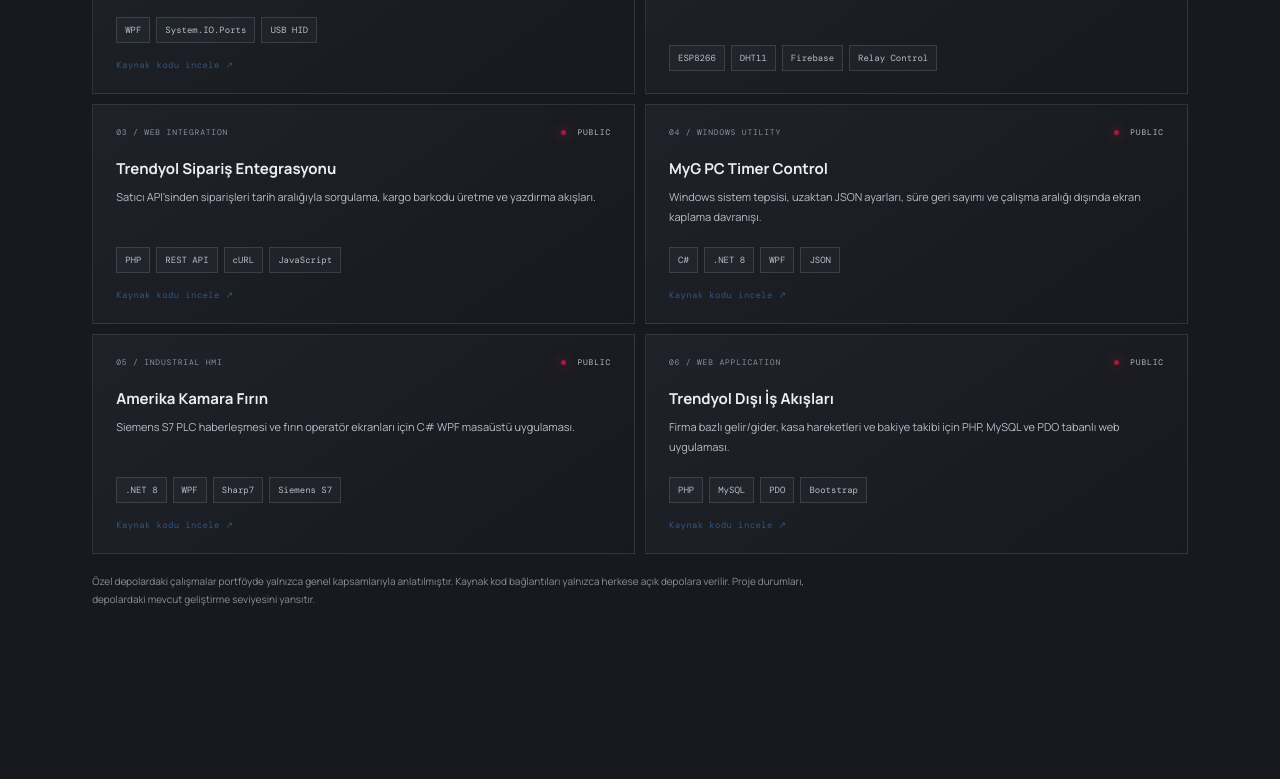
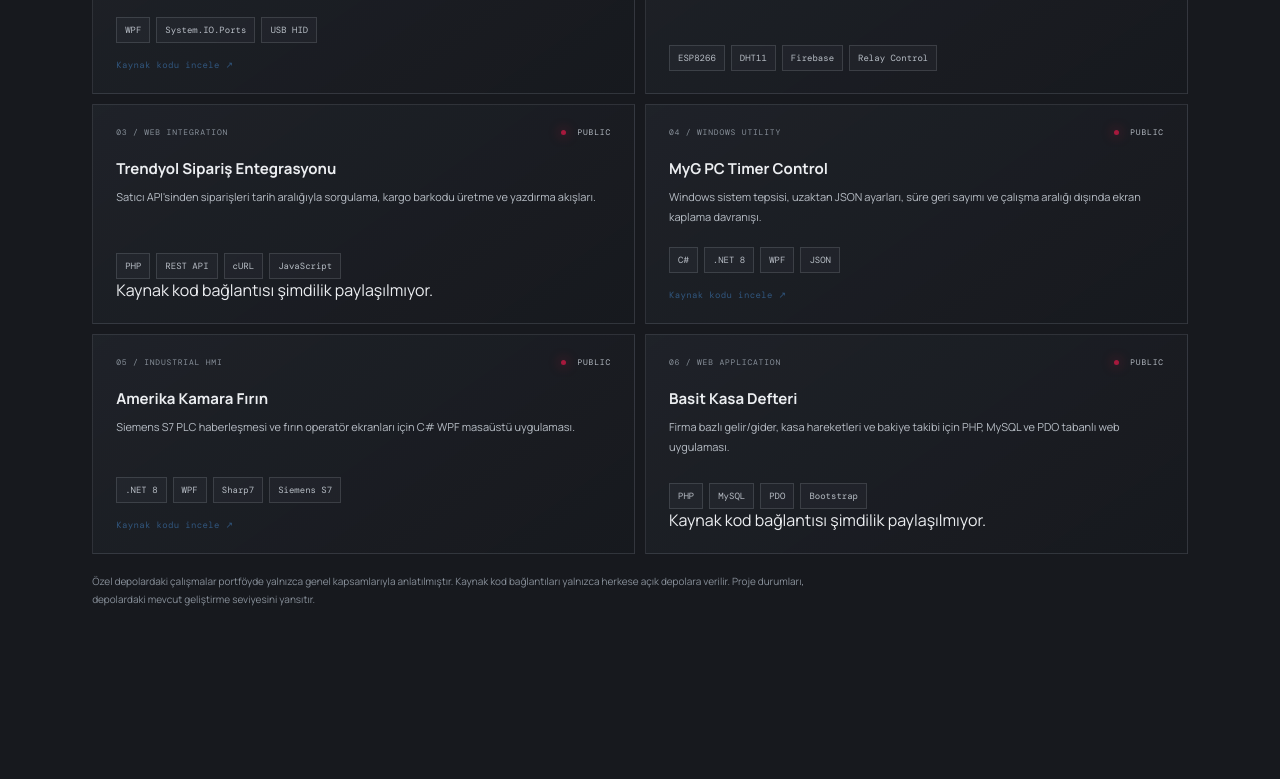
Before and after one commit to nicewo/mygultekin-site, a plain HTML site: page index.html in a window 1280 px wide. Shown: the part 4222-5001 px from the top of the page. Drawn offline with nearby package versions, Linux system fonts and the light colour scheme.

Commit message:
Withhold links to repositories requiring credential review

```diff
--- a/index.html
+++ b/index.html
@@ -97,10 +97,10 @@
         <div class="project-mini-grid">
           <article class="mini-project"><div class="mini-project-top"><span>01 / DESKTOP TOOL</span><span class="status"><i></i> PUBLIC</span></div><h3>UART / HID Communication Manager</h3><p>COM port seçimi, seri veri gönderme/alma ve USB HID cihazlarını listeleme için Windows haberleşme aracı.</p><div class="tags"><span>WPF</span><span>System.IO.Ports</span><span>USB HID</span></div><a href="https://github.com/nicewo/UartComManager" target="_blank" rel="noreferrer">Kaynak kodu incele ↗</a></article>
           <article class="mini-project"><div class="mini-project-top"><span>02 / EMBEDDED IOT</span><span class="status status-private"><i></i> ÖZEL PROJE</span></div><h3>ESP Tabanlı Kuluçka Otomasyonu</h3><p>İki bölmede sıcaklık ve nem izleme, otomatik/manüel çıkış kontrolü ve Firebase üzerinden uzaktan durum takibi.</p><div class="tags"><span>ESP8266</span><span>DHT11</span><span>Firebase</span><span>Relay Control</span></div></article>
-          <article class="mini-project"><div class="mini-project-top"><span>03 / WEB INTEGRATION</span><span class="status"><i></i> PUBLIC</span></div><h3>Trendyol Sipariş Entegrasyonu</h3><p>Satıcı API'sinden siparişleri tarih aralığıyla sorgulama, kargo barkodu üretme ve yazdırma akışları.</p><div class="tags"><span>PHP</span><span>REST API</span><span>cURL</span><span>JavaScript</span></div><a href="https://github.com/nicewo/trendyol-entegre-myg" target="_blank" rel="noreferrer">Kaynak kodu incele ↗</a></article>
+          <article class="mini-project"><div class="mini-project-top"><span>03 / WEB INTEGRATION</span><span class="status"><i></i> PUBLIC</span></div><h3>Trendyol Sipariş Entegrasyonu</h3><p>Satıcı API'sinden siparişleri tarih aralığıyla sorgulama, kargo barkodu üretme ve yazdırma akışları.</p><div class="tags"><span>PHP</span><span>REST API</span><span>cURL</span><span>JavaScript</span></div><span class="repo-note">Kaynak kod bağlantısı şimdilik paylaşılmıyor.</span></article>
           <article class="mini-project"><div class="mini-project-top"><span>04 / WINDOWS UTILITY</span><span class="status"><i></i> PUBLIC</span></div><h3>MyG PC Timer Control</h3><p>Windows sistem tepsisi, uzaktan JSON ayarları, süre geri sayımı ve çalışma aralığı dışında ekran kaplama davranışı.</p><div class="tags"><span>C#</span><span>.NET 8</span><span>WPF</span><span>JSON</span></div><a href="https://github.com/nicewo/MygPcTimerControl" target="_blank" rel="noreferrer">Kaynak kodu incele ↗</a></article>
           <article class="mini-project"><div class="mini-project-top"><span>05 / INDUSTRIAL HMI</span><span class="status"><i></i> PUBLIC</span></div><h3>Amerika Kamara Fırın</h3><p>Siemens S7 PLC haberleşmesi ve fırın operatör ekranları için C# WPF masaüstü uygulaması.</p><div class="tags"><span>.NET 8</span><span>WPF</span><span>Sharp7</span><span>Siemens S7</span></div><a href="https://github.com/nicewo/AmerikaKamaraFirin" target="_blank" rel="noreferrer">Kaynak kodu incele ↗</a></article>
-          <article class="mini-project"><div class="mini-project-top"><span>06 / WEB APPLICATION</span><span class="status"><i></i> PUBLIC</span></div><h3>Trendyol Dışı İş Akışları</h3><p>Firma bazlı gelir/gider, kasa hareketleri ve bakiye takibi için PHP, MySQL ve PDO tabanlı web uygulaması.</p><div class="tags"><span>PHP</span><span>MySQL</span><span>PDO</span><span>Bootstrap</span></div><a href="https://github.com/nicewo/basit-kasa-defteri" target="_blank" rel="noreferrer">Kaynak kodu incele ↗</a></article>
+          <article class="mini-project"><div class="mini-project-top"><span>06 / WEB APPLICATION</span><span class="status"><i></i> PUBLIC</span></div><h3>Basit Kasa Defteri</h3><p>Firma bazlı gelir/gider, kasa hareketleri ve bakiye takibi için PHP, MySQL ve PDO tabanlı web uygulaması.</p><div class="tags"><span>PHP</span><span>MySQL</span><span>PDO</span><span>Bootstrap</span></div><span class="repo-note">Kaynak kod bağlantısı şimdilik paylaşılmıyor.</span></article>
         </div>
         <p class="project-footnote">Özel depolardaki çalışmalar portföyde yalnızca genel kapsamlarıyla anlatılmıştır. Kaynak kod bağlantıları yalnızca herkese açık depolara verilir. Proje durumları, depolardaki mevcut geliştirme seviyesini yansıtır.</p>
       </section>
```
